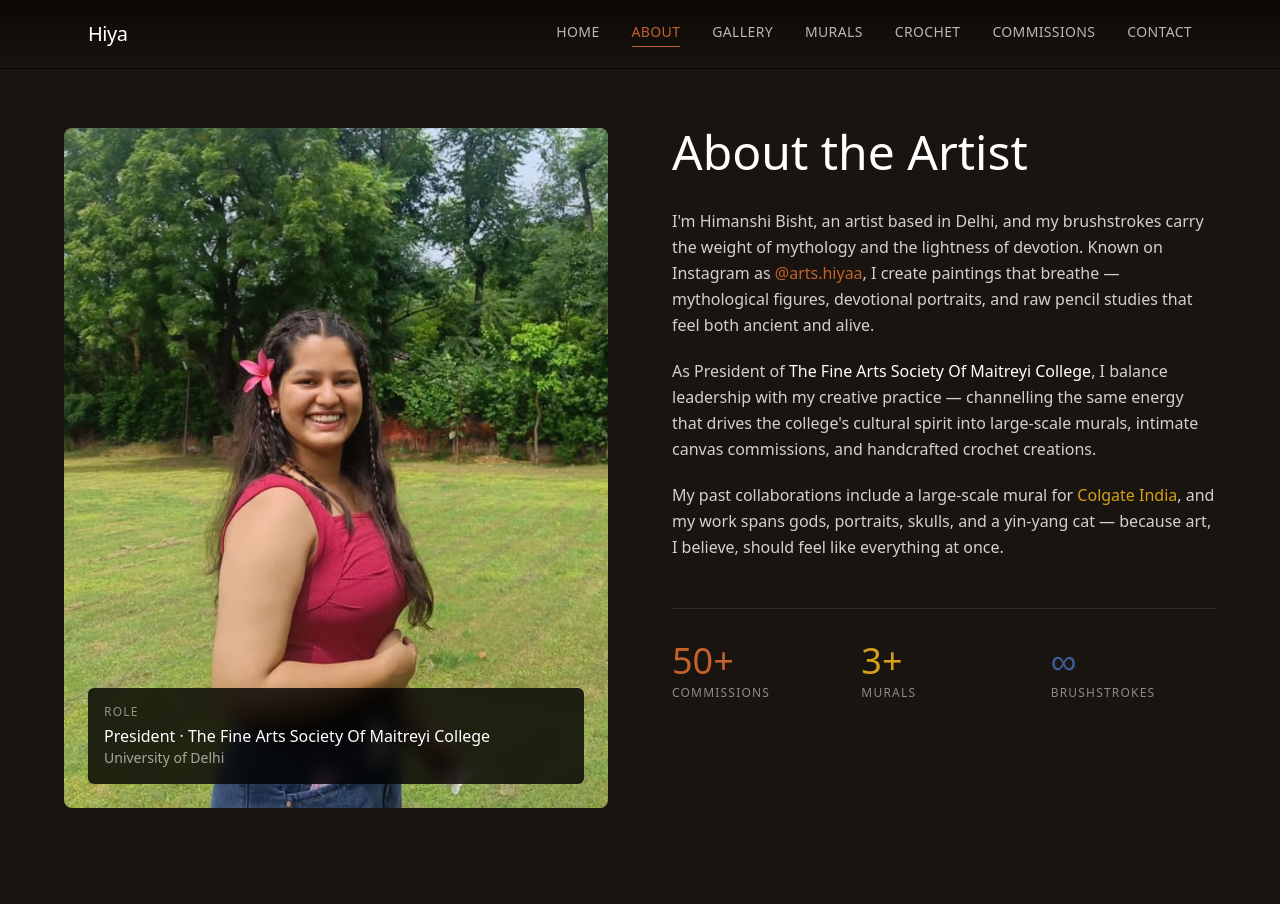
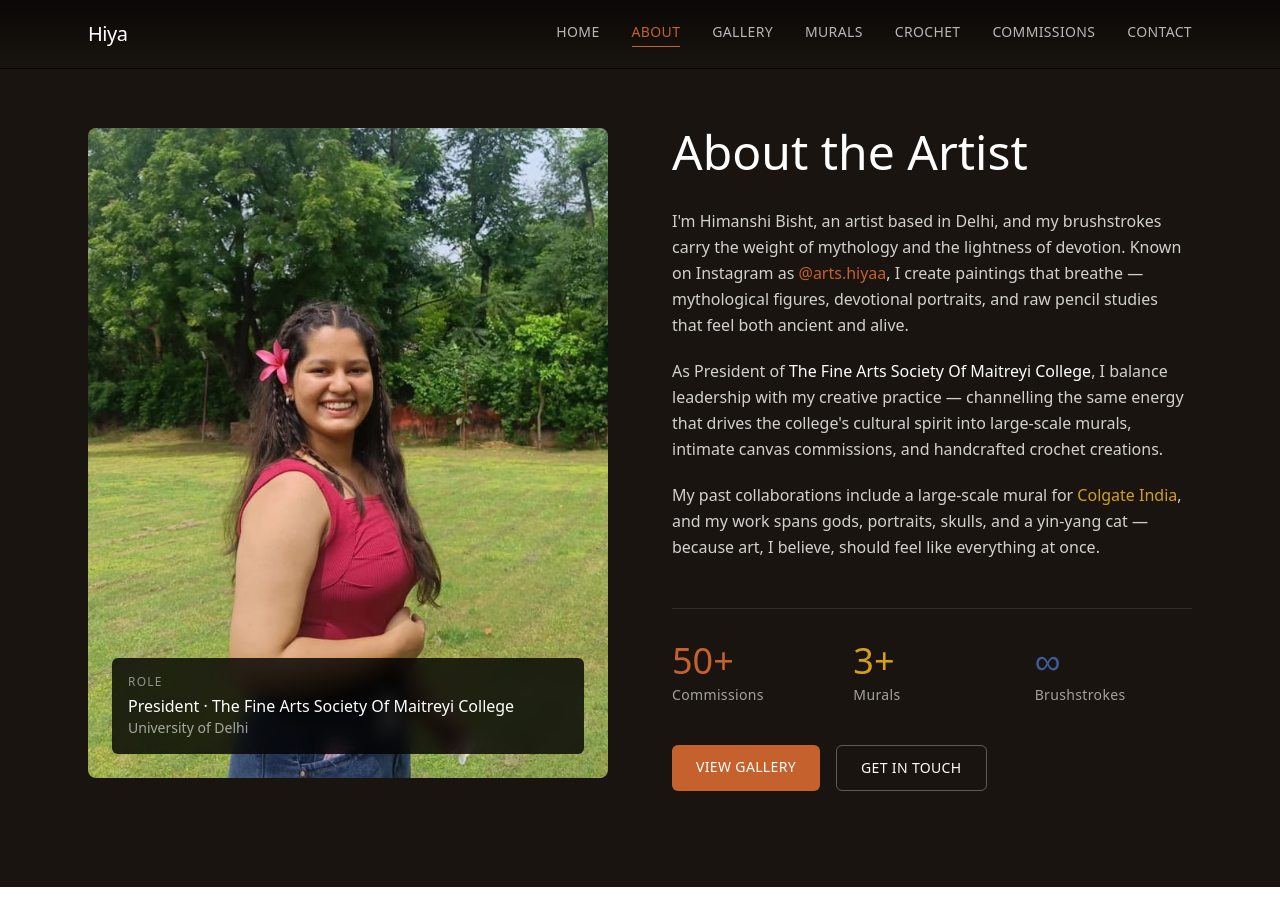
Before and after one commit to harshii0103/hiya-art-portfolio, a Next.js app: page /about in a window 1280 px wide. Built offline with nearby package versions, Linux system fonts and the light colour scheme.

Commit message:
padding and CTA button changes in about page

```diff
--- a/app/about/page.tsx
+++ b/app/about/page.tsx
@@ -1,5 +1,6 @@
 "use client";
 
+import Link from "next/link";
 import { motion } from "framer-motion";
 
 const stats = [
@@ -10,8 +11,8 @@ const stats = [
 
 export default function AboutPage() {
     return (
-        <section className="min-h-screen bg-[#19140f] text-white pt-32 pb-24 px-6">
-            <div className="max-w-6xl mx-auto grid md:grid-cols-2 gap-16 items-start">
+        <section className="min-h-screen bg-[#19140f] text-white pt-32 pb-24">
+            <div className="max-w-6xl mx-auto px-6 grid md:grid-cols-2 gap-16 items-start">
                 {/* Portrait image + role tag */}
                 <motion.div
                     initial={{ opacity: 0, x: -20 }}
@@ -78,11 +79,27 @@ export default function AboutPage() {
                                 <p className={`font-serif text-3xl md:text-4xl ${stat.color}`}>
                                     {stat.value}
                                 </p>
-                                <p className="text-xs tracking-widest uppercase text-white/50 mt-1">
+                                <p className="text-sm tracking-wide text-white/60 mt-1">
                                     {stat.label}
                                 </p>
                             </div>
                         ))}
+                    </div>
+
+                    {/* CTA */}
+                    <div className="flex flex-wrap gap-4 mt-10">
+                        <Link
+                            href="/gallery"
+                            className="px-6 py-3 bg-terracotta text-white text-sm uppercase tracking-wide rounded-md hover:bg-terracotta/90 transition-colors"
+                        >
+                            View Gallery
+                        </Link>
+                        <Link
+                            href="/contact"
+                            className="px-6 py-3 border border-white/30 text-white text-sm uppercase tracking-wide rounded-md hover:bg-white/10 transition-colors"
+                        >
+                            Get in Touch
+                        </Link>
                     </div>
                 </motion.div>
             </div>
```
